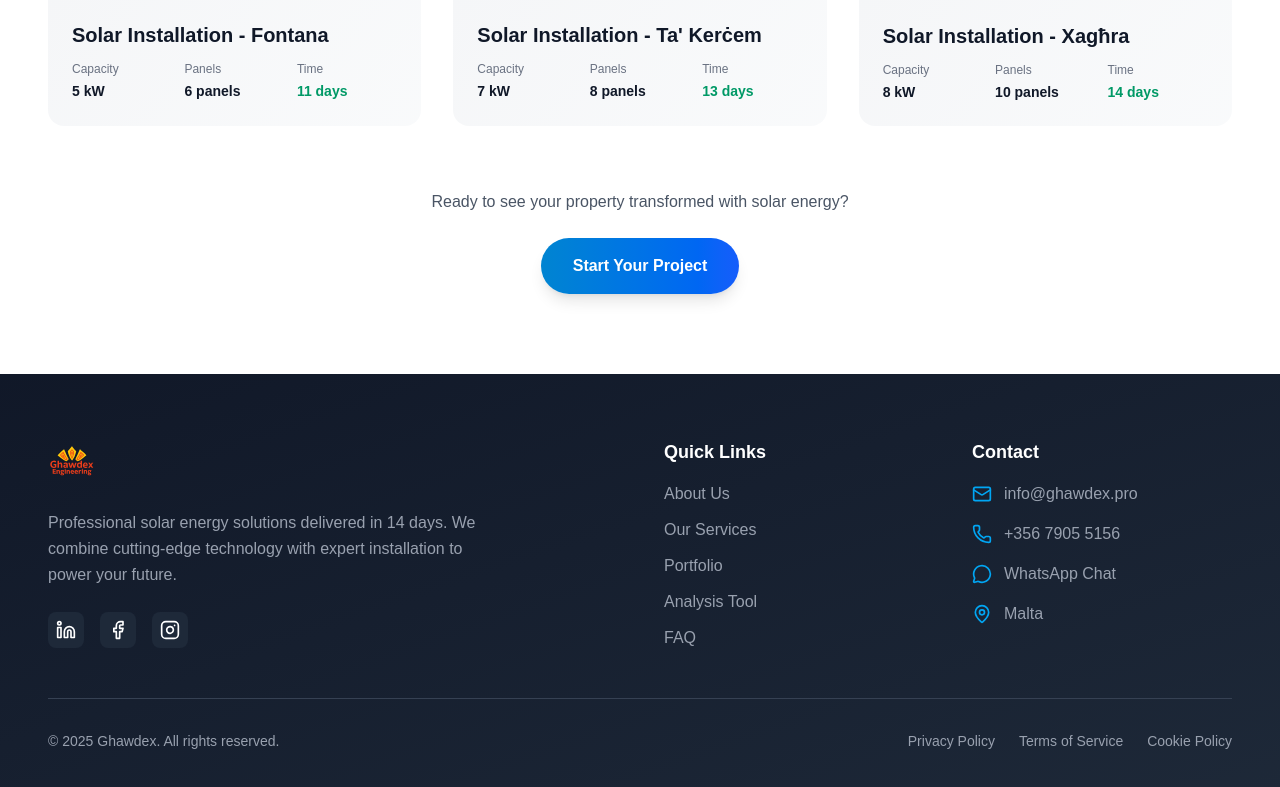
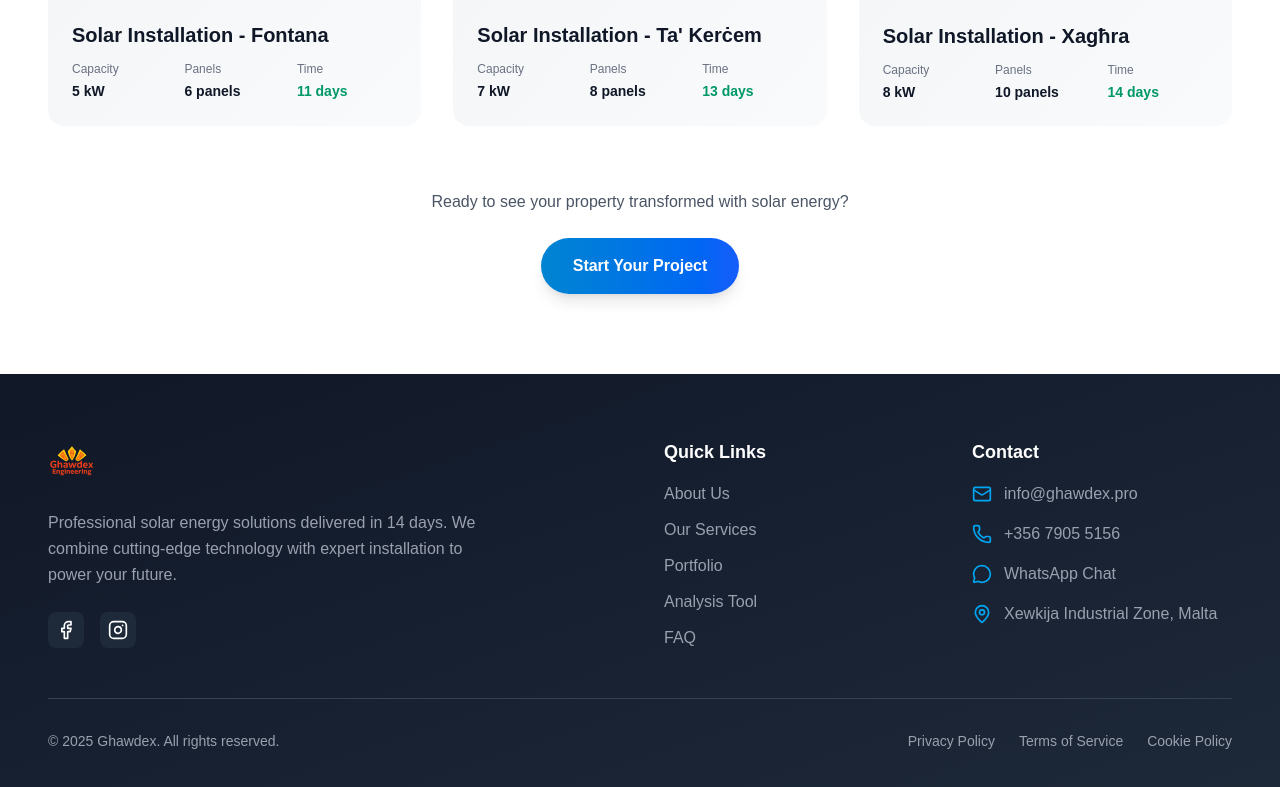
Before and after one commit to ghawdexpro/ghawdex-landings, a Next.js app: page / in a window 1280 px wide. Shown: the part 4742-5529 px from the top of the page. Built offline with nearby package versions, Linux system fonts and the light colour scheme.

Commit message:
Update footer: add social media links and address location

```diff
--- a/components/Footer.tsx
+++ b/components/Footer.tsx
@@ -1,6 +1,6 @@
 'use client';
 
-import { Mail, Phone, MapPin, Linkedin, Facebook, Instagram, MessageCircle } from 'lucide-react';
+import { Mail, Phone, MapPin, Facebook, Instagram, MessageCircle } from 'lucide-react';
 import Image from 'next/image';
 
 export default function Footer() {
@@ -28,21 +28,18 @@ export default function Footer() {
             </p>
             <div className="flex gap-4">
               <a
-                href="#"
-                className="p-2 bg-gray-800 hover:bg-sky-600 rounded-lg transition-colors duration-300"
-                aria-label="LinkedIn"
-              >
-                <Linkedin className="w-5 h-5" />
-              </a>
-              <a
-                href="#"
+                href="https://www.facebook.com/ghawdex.pro"
+                target="_blank"
+                rel="noopener noreferrer"
                 className="p-2 bg-gray-800 hover:bg-sky-600 rounded-lg transition-colors duration-300"
                 aria-label="Facebook"
               >
                 <Facebook className="w-5 h-5" />
               </a>
               <a
-                href="#"
+                href="https://www.instagram.com/ghawdex_engineering/"
+                target="_blank"
+                rel="noopener noreferrer"
                 className="p-2 bg-gray-800 hover:bg-sky-600 rounded-lg transition-colors duration-300"
                 aria-label="Instagram"
               >
@@ -114,7 +111,7 @@ export default function Footer() {
               <li className="flex items-start gap-3">
                 <MapPin className="w-5 h-5 text-sky-500 flex-shrink-0 mt-0.5" />
                 <div className="text-gray-400">
-                  Malta
+                  Xewkija Industrial Zone, Malta
                 </div>
               </li>
             </ul>
```
